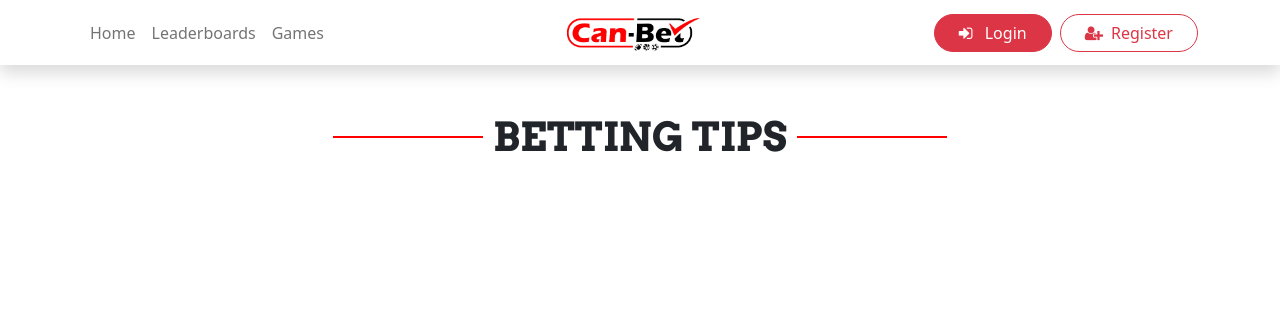
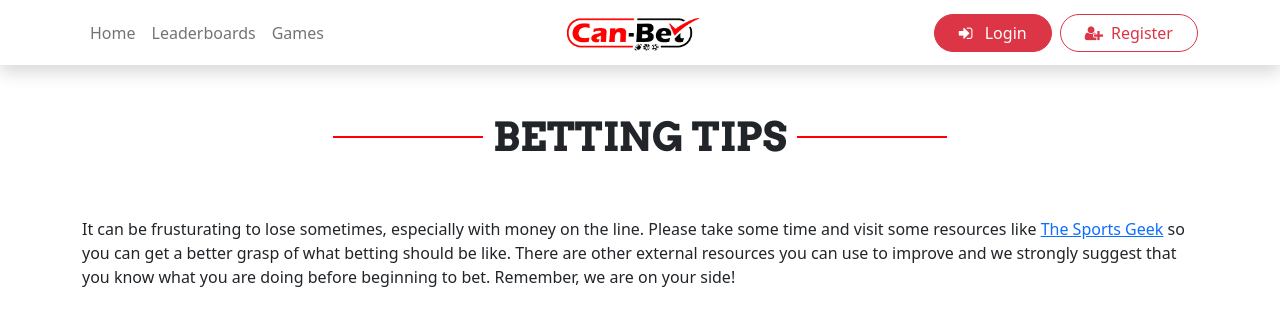
Before and after one commit to bafzaal/Can-Bet, a React (Create React App) app in the folder client-app/: page /betting-tips in a window 1280 px wide. Shown: the top 326 px of the page. Built offline with nearby package versions, Linux system fonts and the light colour scheme; no server answers.

Commit message:
Betting tips blurb

```diff
--- a/client-app/src/components/BettingTips.jsx
+++ b/client-app/src/components/BettingTips.jsx
@@ -8,6 +8,11 @@ const BettingTips = (props) => {
                 <Row>
                       <h1 className="text-center headingLine">Betting Tips</h1>
                 </Row>
+                <Row>
+                <p>It can be frusturating to lose sometimes, especially with money on the line. Please take some time and visit some resources like <a href="https://www.thesportsgeek.com/blog/11-sports-betting-strategies-for-beginners/">The Sports Geek</a> so you can
+                get a better grasp of what betting should be like. There are other external resources you can use to improve and we strongly suggest that you know
+                what you are doing before beginning to bet. Remember, we are on your side!</p>
+            </Row>
             </Container>
         </>
     )
```
